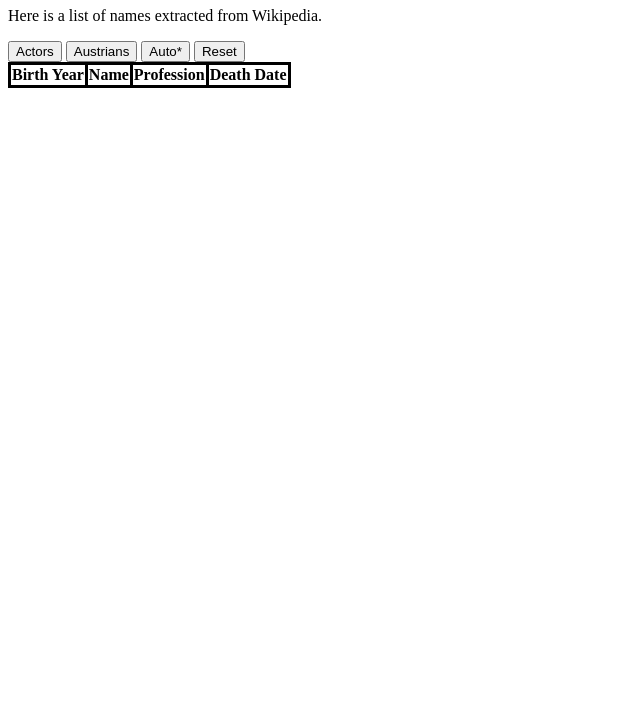
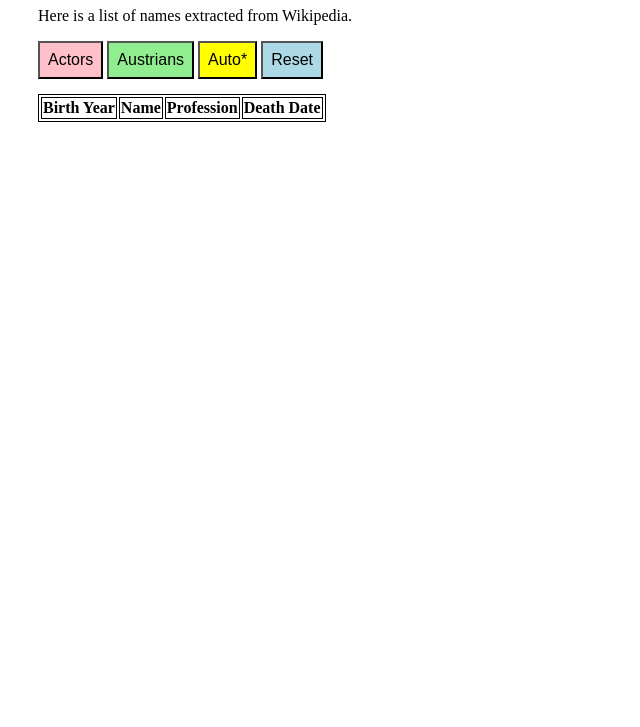
Before and after one commit to blaufrosch/computationalSkills, a plain HTML site: page web/index.html in a window 1280 px wide. Shown: the part 73-800 px from the top of the page, without its empty margins (0-640 px from the left). Drawn offline with Linux system fonts and the light colour scheme; no server answers.

Commit message:
changes thursday

```diff
--- a/web/index.css
+++ b/web/index.css
@@ -1,5 +1,30 @@
-#persons-table, #persons-table * {
-  border-spacing: 0;
-  border-collapse: collapse;
-  border: solid;
+
+body {
+  padding: 0 30px 0 30px;
 }
+
+button {
+  font-size: 16px;
+  padding: 8px;
+}
+
+.redButton{
+  background-color: pink;
+}
+.greenButton{
+  background-color: lightgreen;
+}
+.blueButton{
+  background-color: lightblue;
+}
+.yellowButton{
+  background-color: yellow;
+}
+
+table, th, td {
+  border: 1px solid black;
+}
+
+table {
+  margin-top: 15px;
+}
--- a/web/index.html
+++ b/web/index.html
@@ -11,10 +11,10 @@
   <body>
     <h1>Famous People who died in 2011</h1>
     <p>Here is a list of names extracted from Wikipedia.</p>
-    <button type="button" value="actor" id="redButton">Actors</button>
-    <button type="button" value="austrian" id="greenButton">Austrians</button>
-    <button type="button" value="auto" id="greenButton">Auto*</button>
-    <button type="reset" value="reset" id="blueButton">Reset</button>
+    <button type="button" value="actor" class="redButton">Actors</button>
+    <button type="button" value="austrian" class="greenButton">Austrians</button>
+    <button type="button" value="auto" class="yellowButton">Auto*</button>
+    <button type="reset" value="reset" class="blueButton">Reset</button>
     <table id="persons-table">
       <tr class="table-headings">
         <th>Birth Year</th>
--- a/web/main.js
+++ b/web/main.js
@@ -23,7 +23,7 @@ function outputData(person) {
   // Get the table HTML element
   var table = document.getElementById('persons-table');
   // Create an empty <tr> element and add it to the 2st position of the table:
-  var row = table.insertRow(1);
+  var row = table.insertRow(-1);
   // Add a class to actors
   if ((new RegExp(/schauspieler/gi)).test(person.profession)) {
     row.classList.add('actor');
```
